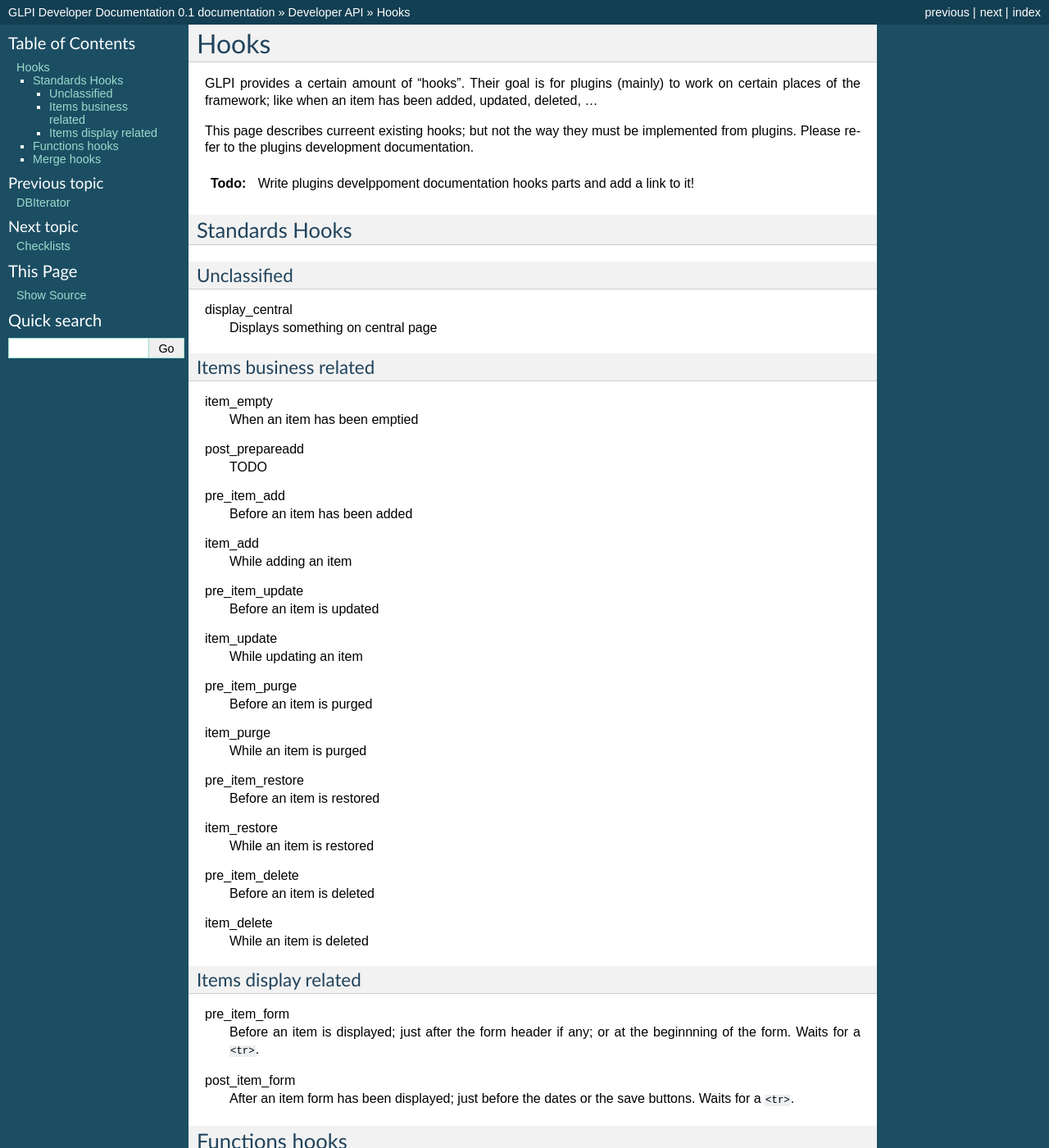
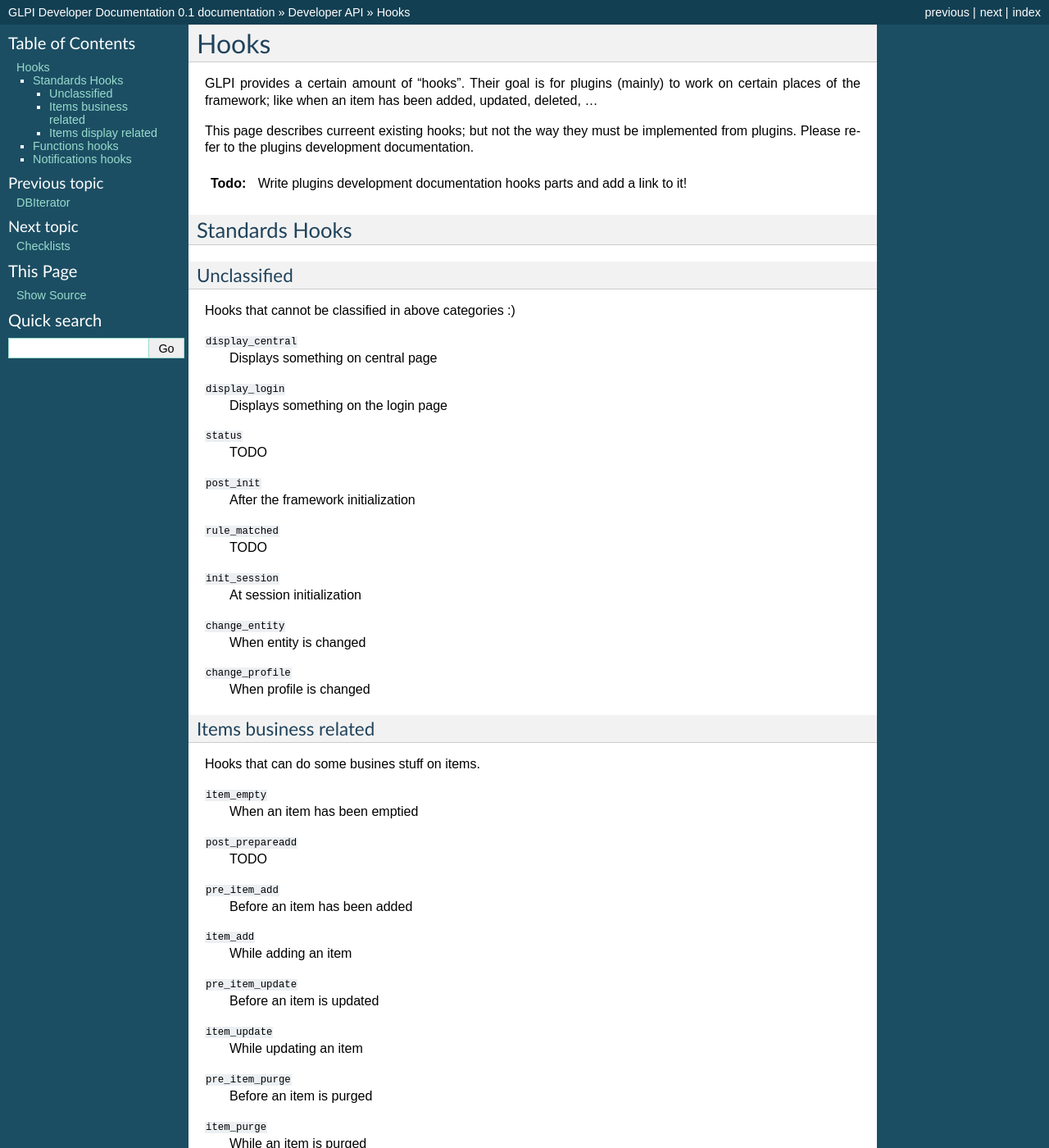
Before and after one commit to glpi-project/docdev, a Sphinx documentation site: the page built from source/devapi/hooks.rst, in a window 1280 px wide and 1400 px high. Shown: the whole window at 82% size. Built offline with Sphinx 7.4.7, drawn with Linux system fonts in a browser that asks for light colours; some of the changed text lies outside the part shown.

Commit message:
All hooks listed

```diff
--- a/source/devapi/hooks.rst
+++ b/source/devapi/hooks.rst
@@ -7,7 +7,7 @@
 
 .. todo::
 
-   Write plugins develppoment documentation hooks parts and add a link to it!
+   Write plugins development documentation hooks parts and add a link to it!
 
 Standards Hooks
 ^^^^^^^^^^^^^^^
@@ -15,66 +15,147 @@
 Unclassified
 ++++++++++++
 
-display_central
+Hooks that cannot be classified in above categories :)
+
+``display_central``
    Displays something on central page
+
+``display_login``
+   Displays something on the login page
+
+``status``
+   TODO
+
+``post_init``
+   After the framework initialization
+
+``rule_matched``
+   TODO
+
+``init_session``
+   At session initialization
+
+``change_entity``
+   When entity is changed
+
+``change_profile``
+   When profile is changed
 
 Items business related
 ++++++++++++++++++++++
 
-item_empty
+Hooks that can do some busines stuff on items.
+
+``item_empty``
    When an item has been emptied
 
-post_prepareadd
+``post_prepareadd``
    TODO
 
-pre_item_add
+``pre_item_add``
    Before an item has been added
 
-item_add
+``item_add``
    While adding an item
 
-pre_item_update
+``pre_item_update``
    Before an item is updated
 
-item_update
+``item_update``
    While updating an item
 
-pre_item_purge
+``pre_item_purge``
    Before an item is purged
 
-item_purge
+``item_purge``
    While an item is purged
 
-pre_item_restore
+``pre_item_restore``
    Before an item is restored
 
-item_restore
+``item_restore``
    While an item is restored
 
-pre_item_delete
+``pre_item_delete``
    Before an item is deleted
 
-item_delete
+``item_delete``
    While an item is deleted
+
+``autoinventory_information``
+   After an automated inventory has occured
+
+``item_transfer``
+   When an item is transfered from an entity to another
 
 Items display related
 +++++++++++++++++++++
 
-pre_item_form
+Hooks that permits to add display on items.
+
+
+``pre_item_form``
+   .. versionadded:: 9.1.2
+
    Before an item is displayed; just after the form header if any; or at the beginnning of the form. Waits for a ``<tr>``.
 
 
-post_item_form
+``post_item_form``
+   .. versionadded:: 9.1.2
+
    After an item form has been displayed; just before the dates or the save buttons. Waits for a ``<tr>``.
+
+``pre_show_item``
+   Before an item is displayed
+
+``post_show_item``
+   After an item has been displayed
+
+``pre_show_tab``
+   Before a tab is displayed
+
+``post_show_tab``
+   After a tab has been displayed
 
 Functions hooks
 ^^^^^^^^^^^^^^^
 
-unlock_fields
+``unlock_fields``
    TODO
 
-restrict_ldap_auth
+``restrict_ldap_auth``
    TODO
 
-Merge hooks
-^^^^^^^^^^^
+``undiscloseConfigValue``
+   TODO
+
+``infocom``
+   TODO
+
+``retrieve_more_field_from_ldap``
+   TODO
+
+``retrieve_more_data_from_ldap``
+   TODO
+
+``display_locked_fields``
+   TODO
+
+``migratetypes``
+   TODO
+
+Notifications hooks
+^^^^^^^^^^^^^^^^^^^
+Hooks that are called from notifications
+
+``item_add_targets``
+   When a target has been added to an item
+
+``item_get_events``
+   TODO
+
+``item_action_targets``
+   TODO
+
+``item_get_datas``
+   TODO
```
